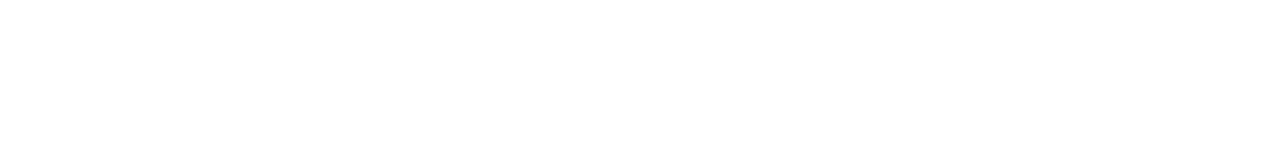
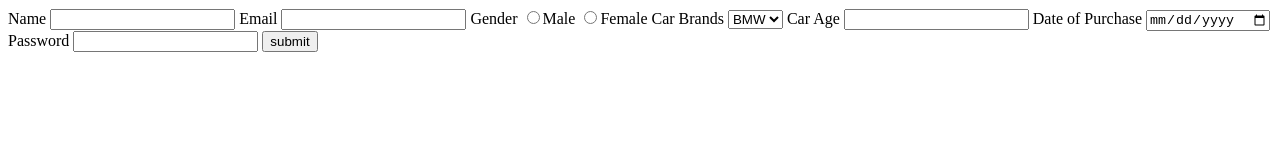
Before and after one commit to acciojob/car-insurance-form-Arshad5646, a website: page main.html in a window 1280 px wide. Drawn offline with Linux system fonts and the light colour scheme.

Commit message:
created a submission

```diff
--- a/main.html
+++ b/main.html
@@ -8,6 +8,28 @@
 
 <body>
 	<!-- the entire body must be written by student -->
+	<form for='car-insurance' method="post">
+		<label for="name" >Name</label>
+		<input type="text" id="name" required>
+		<label for="email">Email</label>
+		<input type="email" id="email" required>
+		<label for="gender">Gender</label>
+		<input type="radio" name="gender" required>Male
+		<input type="radio" name="gender" required>Female
+		<label for="car-brands">Car Brands</label>
+		<select id="cars">
+			<option value="BMW">BMW</option>
+			<option value="BMW">BMW</option>
+			<option value="BMW">BMW</option>
+		</select>
+		<label for="car-age">Car Age</label>
+		<input type="number" id="carage" required>
+		<label for="date">Date of Purchase</label>
+		<input type="date" id="dop" required>
+		<label for="password">Password</label>
+		<input type="password" id="password" required>
+		<button type="submit">submit</button>
+	</form>
     <script type="text/javascript" src="./script.js">
 </script>
 
```
